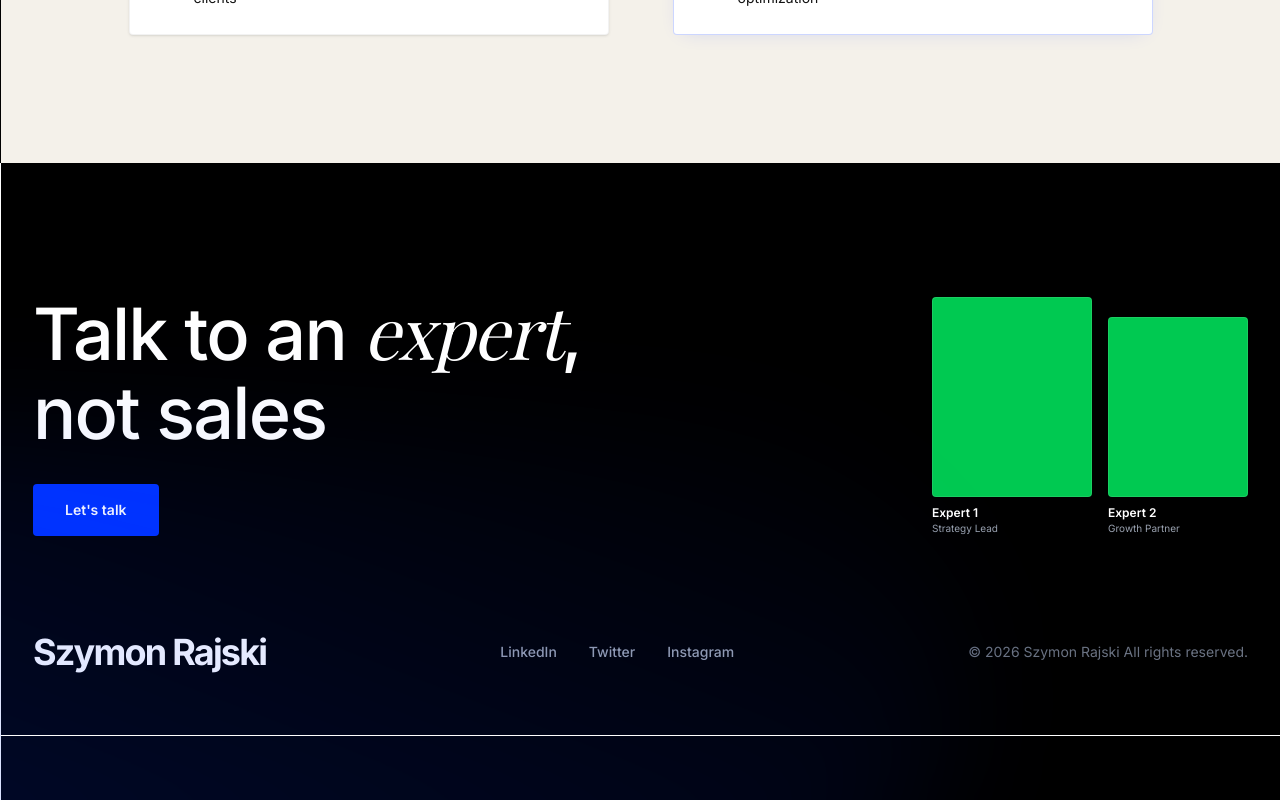
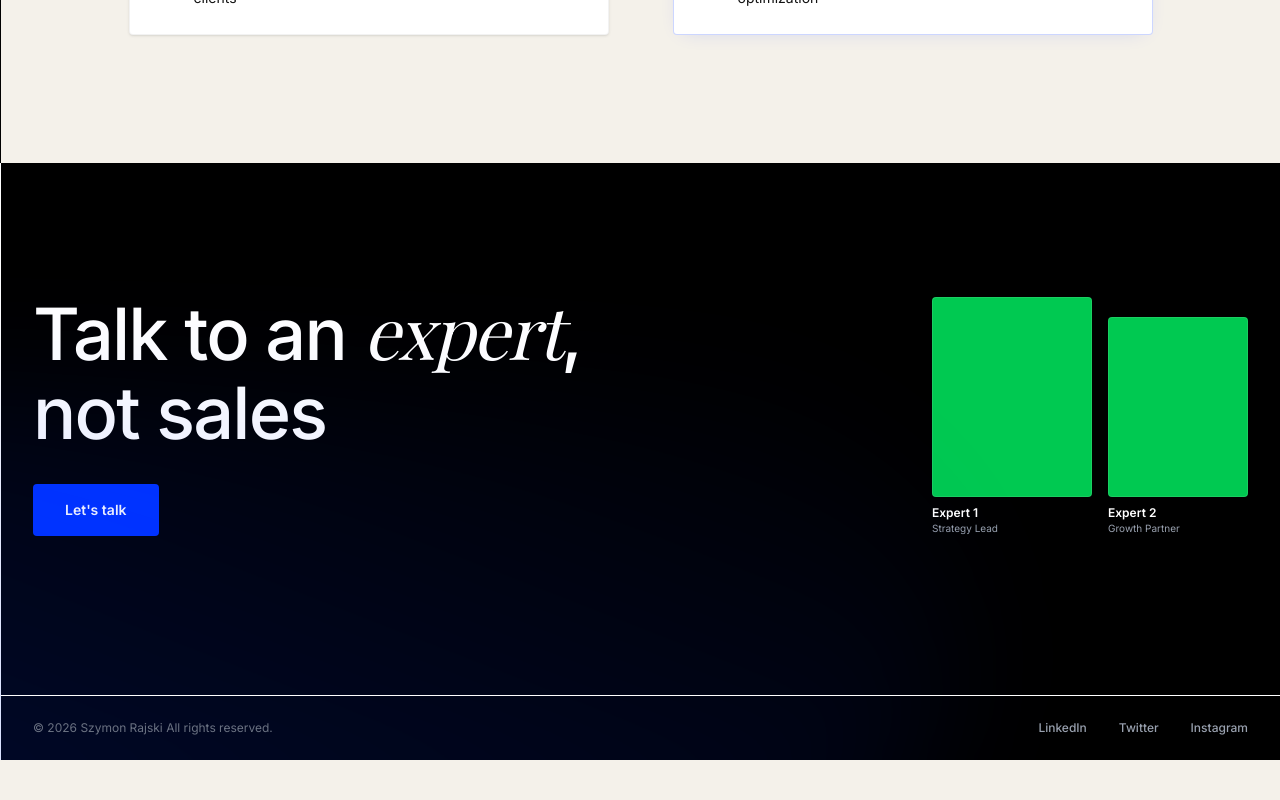
Before and after one commit to szymonr-biznes/szymon-rajski, a Next.js app: page / in a window 1280 px wide. Shown: the part 5779-6579 px from the top of the page. After the commit the page ends 6539 px from the top, so only its background shows below. Built offline with nearby package versions, Linux system fonts and the light colour scheme; a web font is replaced by a local one.

Commit message:
style footer links

```diff
--- a/components/footer-cta.tsx
+++ b/components/footer-cta.tsx
@@ -3,9 +3,9 @@ import Link from "next/link"
 export function FooterCTA() {
   return (
     <section className="bg-black text-white relative overflow-hidden">
-      <div className="mx-auto lg:mx-auto ml-3 lg:ml-auto max-w-[1400px] px-6 lg:px-8 pt-32 pb-32 relative z-10 border-l border-white">
-        {/* Bottom Horizontal Line - Starts at the vertical line and goes to the right */}
-        <div className="absolute bottom-[64px] left-0 w-[2000px] h-[1px] bg-white z-20" />
+      <div className="mx-auto lg:mx-auto ml-3 lg:ml-auto max-w-[1400px] px-6 lg:px-8 pt-32 pb-48 md:pb-32 relative z-10 border-l border-white">
+        {/* Bottom Horizontal Line - Adjusted for mobile stack height */}
+        <div className="absolute bottom-[180px] md:bottom-[64px] left-0 w-[2000px] h-[1px] bg-white z-20" />
 
         {/* Background blue gradient/glow */}
         <div className="absolute bottom-0 left-0 w-full h-[500px] bg-gradient-to-tr from-[#0033FF]/40 to-transparent opacity-50 pointer-events-none transform -translate-x-1/4 translate-y-1/4 blur-3xl rounded-full"></div>
@@ -46,18 +46,17 @@ export function FooterCTA() {
 
         </div>
 
-        {/* Real Footer part inside the black section */}
-        <div className="mt-16 flex flex-col md:flex-row justify-between items-center gap-8">
-          <div className="flex items-center gap-2">
-            <span className="text-4xl font-bold tracking-tighter">Szymon Rajski</span>
-          </div>
-          <div className="flex gap-8 text-sm text-gray-400 font-medium">
-            <Link href="#" className="hover:text-white transition-colors">LinkedIn</Link>
-            <Link href="#" className="hover:text-white transition-colors">Twitter</Link>
-            <Link href="#" className="hover:text-white transition-colors">Instagram</Link>
-          </div>
-          <div className="text-sm text-gray-500">
-            © {new Date().getFullYear()} Szymon Rajski All rights reserved.
+        {/* Footer info below the line */}
+        <div className="absolute bottom-0 left-0 right-0 h-[180px] md:h-[64px] flex items-center z-30">
+          <div className="w-full flex flex-col md:flex-row justify-between items-start md:items-center gap-6 px-6 lg:px-8">
+            <div className="text-xs text-gray-500 order-2 md:order-1">
+              © {new Date().getFullYear()} Szymon Rajski All rights reserved.
+            </div>
+            <div className="flex flex-col md:flex-row gap-4 md:gap-8 text-xs text-gray-400 font-medium order-1 md:order-2">
+              <Link href="#" className="hover:text-white transition-colors">LinkedIn</Link>
+              <Link href="#" className="hover:text-white transition-colors">Twitter</Link>
+              <Link href="#" className="hover:text-white transition-colors">Instagram</Link>
+            </div>
           </div>
         </div>
 
```
